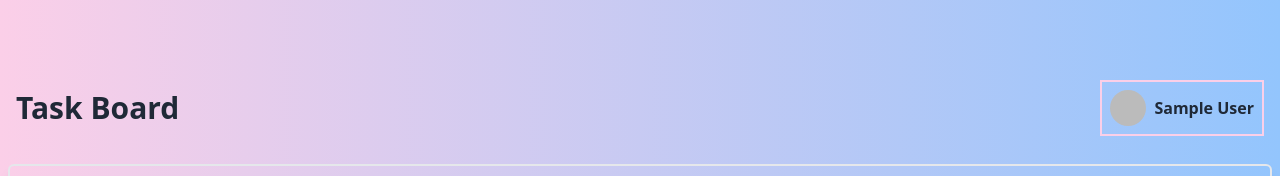
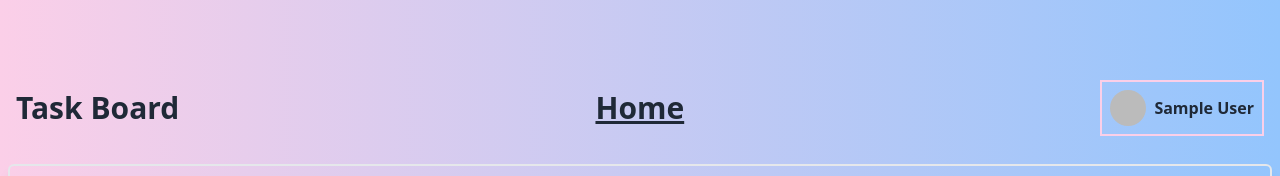
Before and after one commit to Tanvir-Ramim/task-hyper-client, a React (Vite) app: page /taskBoard in a window 1280 px wide. Shown: the top 176 px of the page. Built offline with nearby package versions, Linux system fonts and the light colour scheme; no server answers; sample sign-in values are in the browser's storage.

Commit message:
home button added in taskboard

```diff
--- a/src/Pages/TaskBoard/topPart/TopPart.jsx
+++ b/src/Pages/TaskBoard/topPart/TopPart.jsx
@@ -2,12 +2,18 @@ import { useContext } from "react";
 
 import pp from '../../../assets/no-pp.jpg'
 import { AuthContext } from "../../../Provider/AuthProvider";
+import { Link } from "react-router-dom";
+
 
 const TopPart = () => {
     const {user}=useContext(AuthContext)
     return (
-        <div className="flex justify-between items-center p-2">
+        <div className="flex justify-between flex-wrap items-center gap-1 p-2">
            <div> <h1 className="text-3xl font-bold">Task Board</h1></div>
+             <div>
+
+               <Link to={'/'} className="text-3xl font-bold underline">Home</Link>
+             </div>
             <div className="flex items-center border-2 border-pink-200 p-2">
             <div className="avatar">
                         <div className="w-9 mr-2 rounded-full ring-primary ring-offset-base-100 ring-offset-2">
@@ -23,6 +29,7 @@ const TopPart = () => {
                 </div>
 
             </div>
+
         </div>
     );
 };
--- a/src/hooks/useAxios.jsx
+++ b/src/hooks/useAxios.jsx
@@ -2,7 +2,7 @@ import axios from 'axios';
 
 
 const myAxios=axios.create({
- baseURL: 'http://localhost:5000'
+ baseURL: 'https://task-hyper-server.vercel.app'
 })
   const useAxios=()=>{
       return myAxios
```
